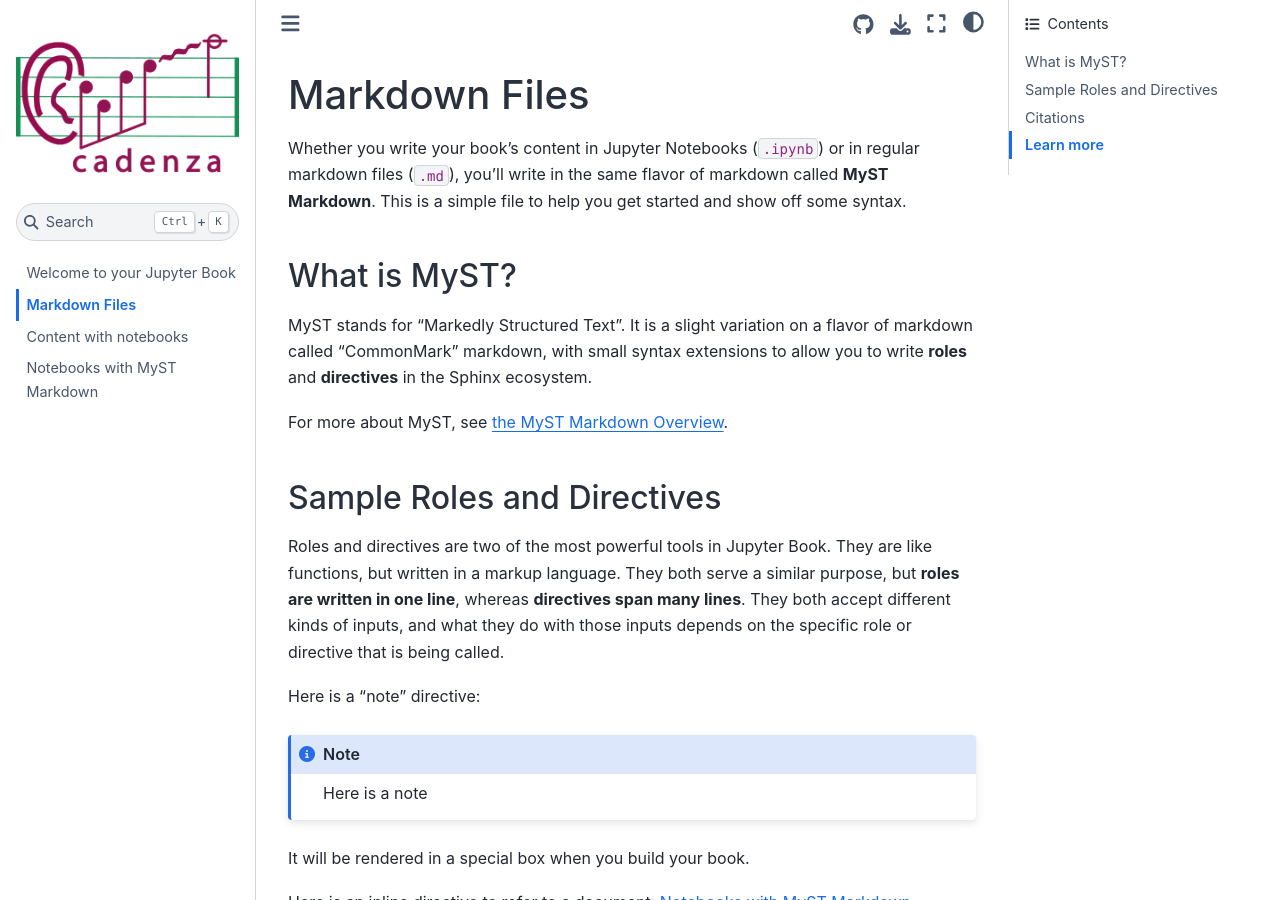
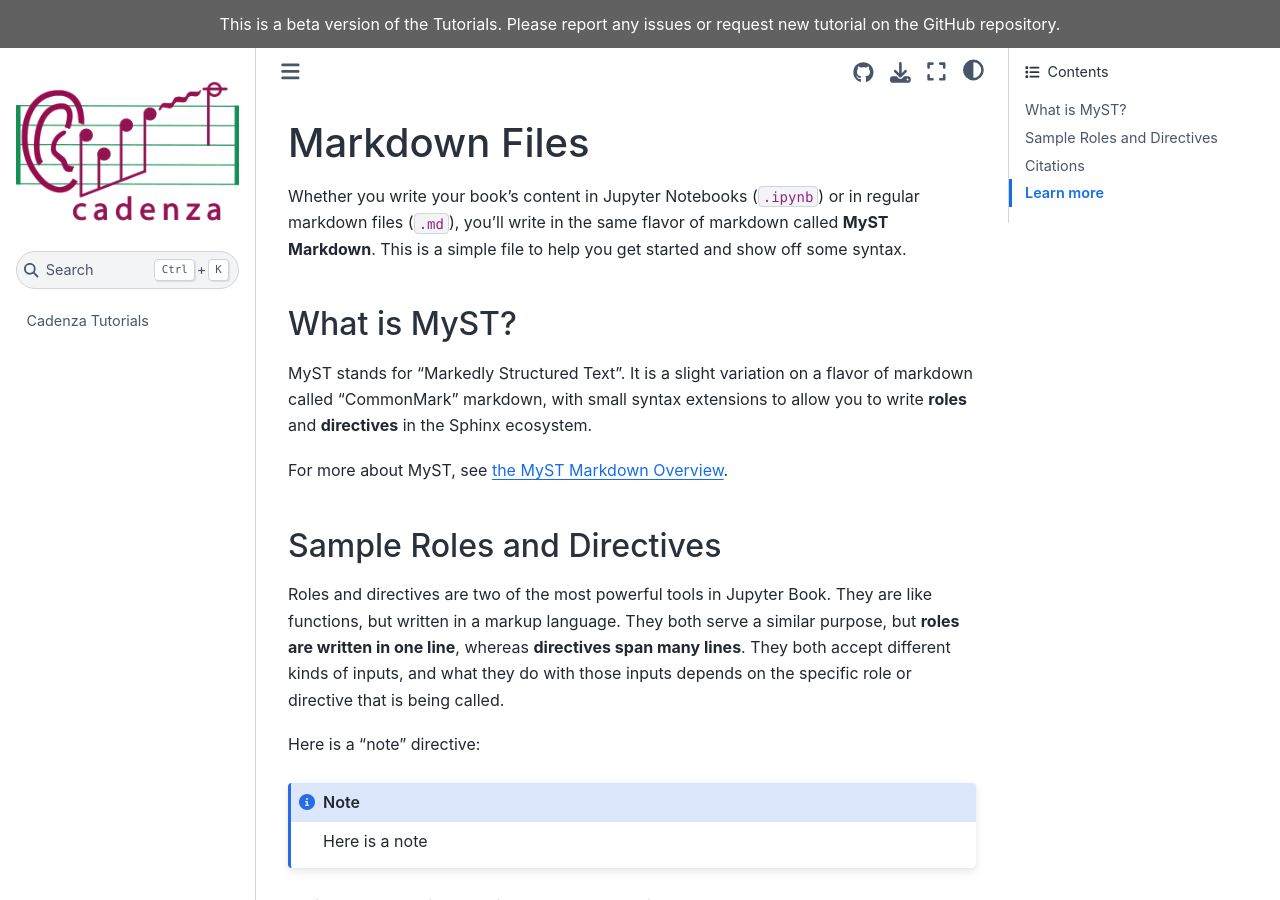
Before and after one commit to CadenzaProject/cadenza2024_webinar, a Jupyter Book: the page built from markdown.md, in a window 1280 px wide and 900 px high. Built offline with Jupyter Book 1.0.4 settings and Sphinx 7.4.7 and the Sphinx Book theme 1.1.4, drawn with Linux system fonts in a browser that asks for light colours; pages that are not in the unit, such as notebooks, are missing from menus; cross-references to code outside the pages are shown as plain code; some of the changed text lies outside the part shown.

Commit message:
installing clarity

```diff
--- a/_config.yml
+++ b/_config.yml
@@ -3,12 +3,13 @@
 
 title: Cadenza Webinar - September 2024
 author: Gerardo Roa Dabike
+copyright: "2024"
 logo: figures/cadenza_logo.png
 
 # Force re-execution of notebooks on each build.
 # See https://jupyterbook.org/content/execute.html
 execute:
-  execute_notebooks: force
+  execute_notebooks: auto
 
 # Define the name of the latex output file for PDF builds
 latex:
@@ -28,5 +29,7 @@
 # Add GitHub buttons to your book
 # See https://jupyterbook.org/customize/config.html#add-a-link-to-your-repository
 html:
+  home_page_in_navbar: true
   use_issues_button: true
   use_repository_button: true
+  announcement: "This is a beta version of the Tutorials. Please report any issues or request new tutorial on the GitHub repository."
--- a/_toc.yml
+++ b/_toc.yml
@@ -3,7 +3,7 @@
 
 format: jb-book
 root: intro
-chapters:
-- file: markdown
-- file: notebooks
-- file: markdown-notebooks
+parts:
+  - caption: "Getting Starting"
+    chapters:
+      - file: getting_started/Installing_Clarity_Cadenza_tools
```
Also changed, not shown: intro.md (+3 -7 lines), 1 other file.
